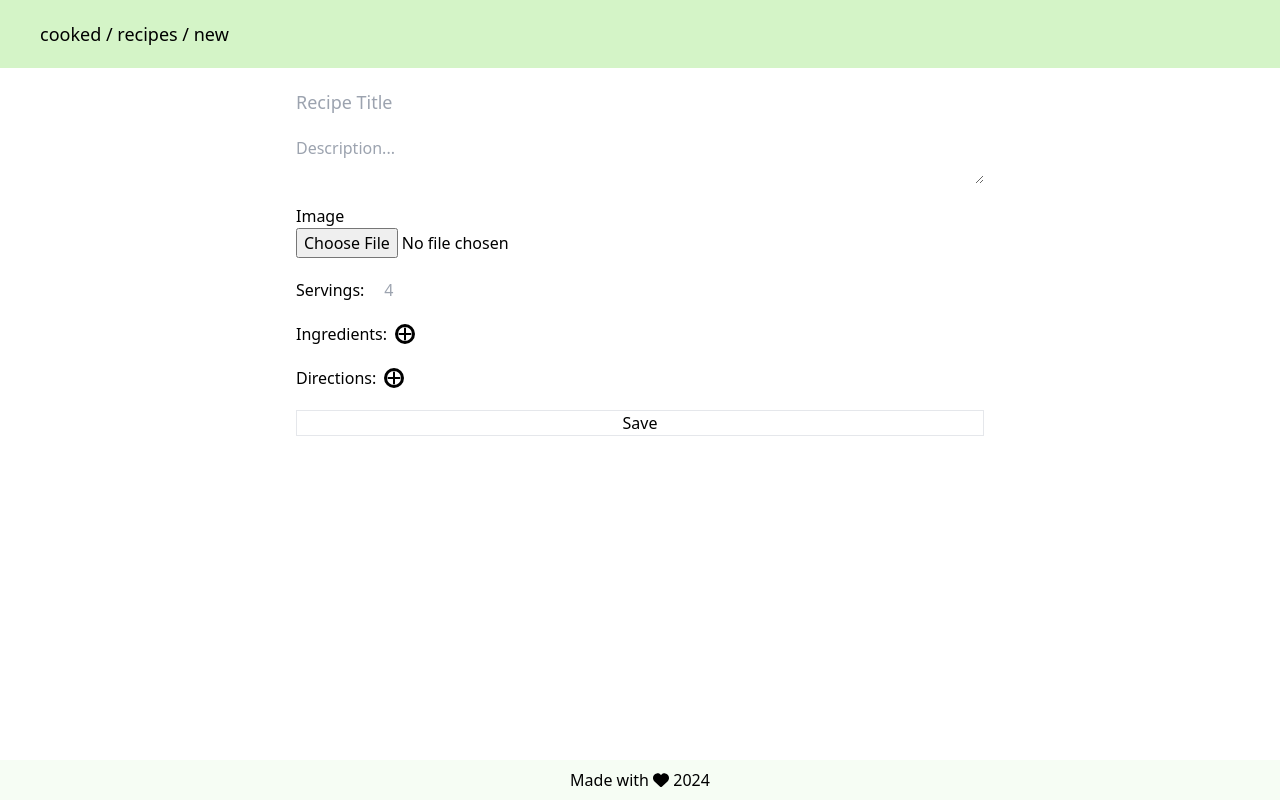
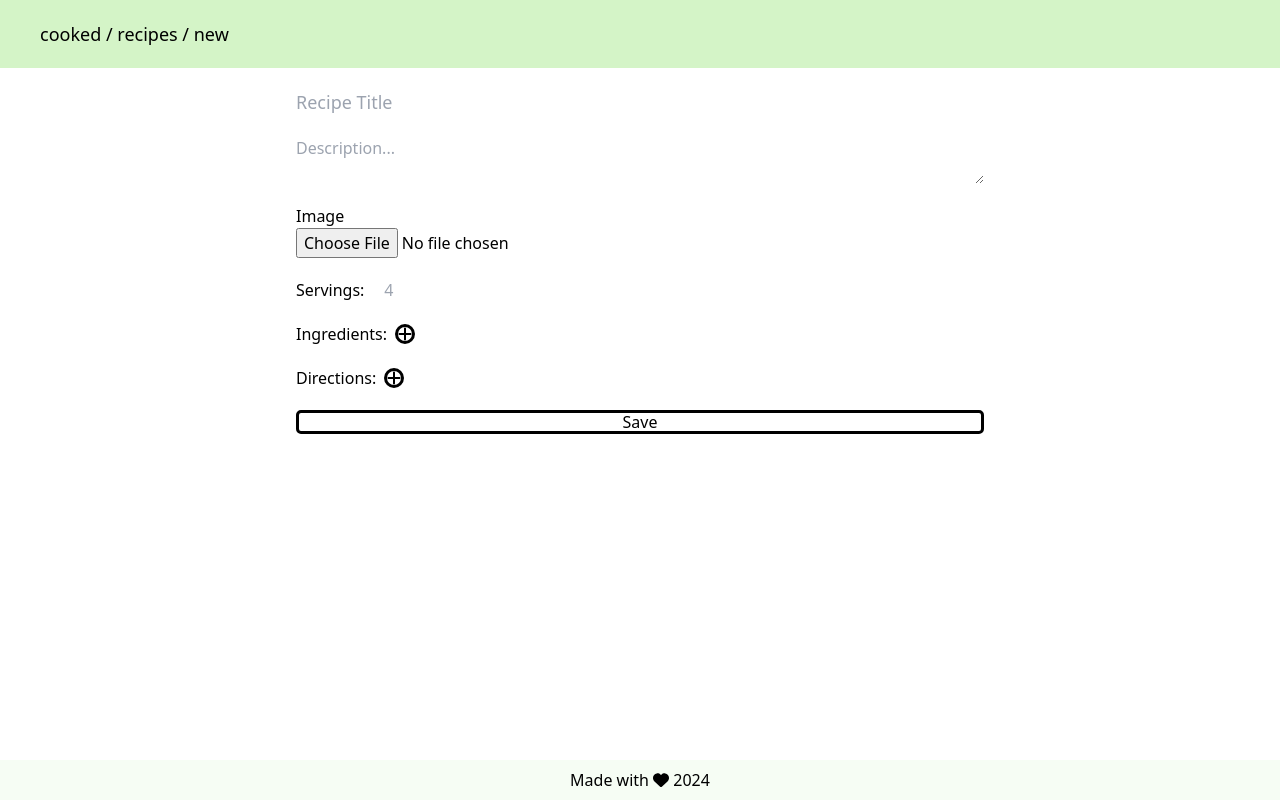
Before and after one commit to justcho5/cooked, a React (Vite) app in the folder frontend/: page /recipes/new in a window 1280 px wide. Built offline with nearby package versions, Linux system fonts and the light colour scheme.

Commit message:
fix: added button type to button props and used button coponent to make submit button for form

```diff
--- a/frontend/src/components/Button.tsx
+++ b/frontend/src/components/Button.tsx
@@ -1,13 +1,14 @@
-import React from "react";
+import React, { ButtonHTMLAttributes } from "react";
 
 interface Props {
   border: string;
   color: string;
   children?: React.ReactNode;
   height: string;
-  onClick: () => void;
+  onClick: (data?: any) => void;
   radius: string;
   width: string;
+  type: "submit" | "reset" | "button" | undefined;
 }
 
 function Button({
@@ -18,6 +19,7 @@ function Button({
   onClick,
   radius,
   width,
+  type,
 }: Props) {
   return (
     <button
@@ -30,7 +32,7 @@ function Button({
         height,
         width,
       }}
-      type="button"
+      type={type}
     >
       {children}
     </button>
--- a/frontend/src/components/Form.tsx
+++ b/frontend/src/components/Form.tsx
@@ -6,6 +6,7 @@ import { useNavigate } from "react-router-dom";
 import recipeService from "../services/recipes";
 import { useSearchParams } from "react-router-dom";
 import InputError from "./InputError";
+import Button from "./Button";
 
 function Form({
   recipe,
@@ -226,10 +227,17 @@ function Form({
           ))}
         </ul>
       </div>
-
-      <button className="border" type="submit">
+      <Button
+        border="solid"
+        color="transparent"
+        height="24px"
+        onClick={onSubmit}
+        radius="5px"
+        width="100%"
+        type="submit"
+      >
         Save
-      </button>
+      </Button>
     </form>
   );
 }
--- a/frontend/src/components/RectangleButton.tsx
+++ b/frontend/src/components/RectangleButton.tsx
@@ -14,6 +14,7 @@ function RectangleButton({ text, onClick }: Props) {
       width="64px"
       onClick={onClick}
       radius="5px"
+      type="button"
     >
       {text}
     </Button>
--- a/frontend/src/components/RoundButton.tsx
+++ b/frontend/src/components/RoundButton.tsx
@@ -16,6 +16,7 @@ function RoundButton({ icon, onClick }: Props) {
       onClick={onClick}
       radius="50%"
       width="20px"
+      type="button"
     >
       <FontAwesomeIcon icon={icon} />
     </Button>
```
